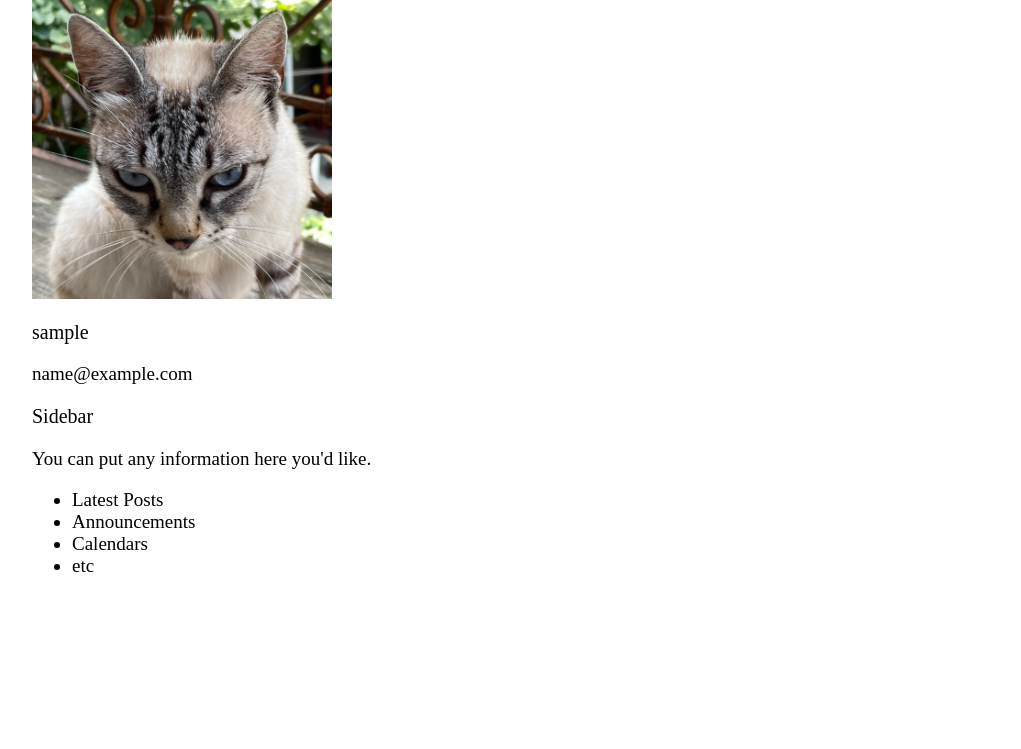
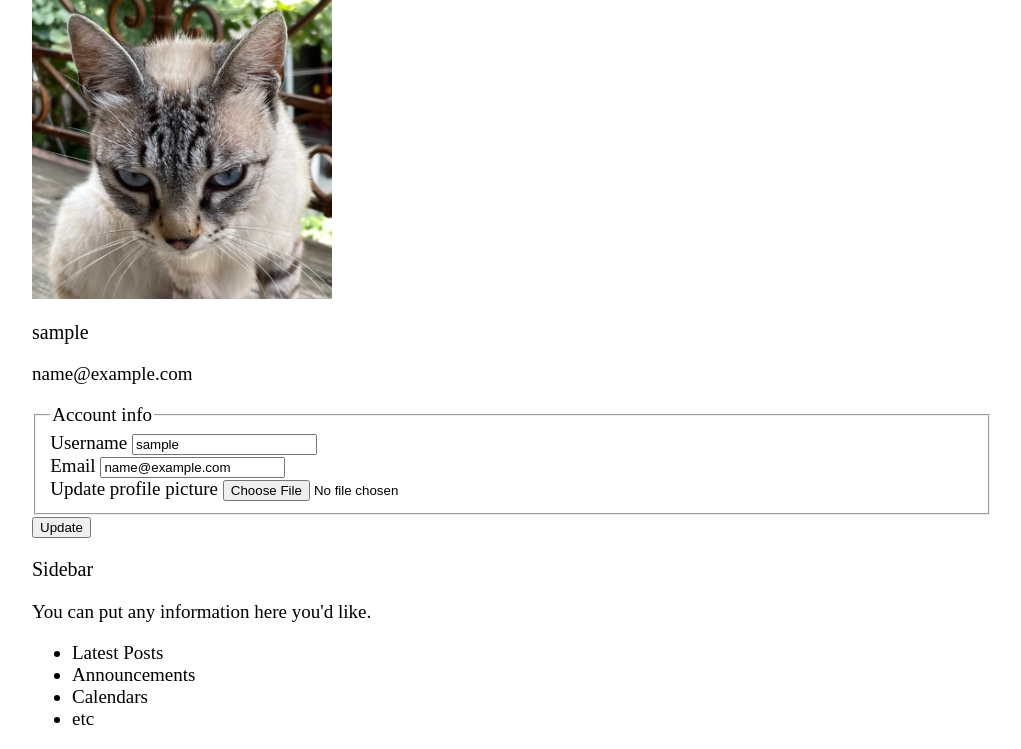
Before and after one commit to enarve/miniblog, a Flask app: page /account in a window 1280 px wide. Shown: the part 55-804 px from the top of the page, without its empty margins (128-1149 px from the left). Before the commit the page ends 627 px from the top, so only its background shows below. Run offline with Flask 3, Linux system fonts and the light colour scheme; the visitor is signed in with stand-in values (Sample User, id 1); some libraries are stand-ins or nearby versions; some web fonts are replaced.

Commit message:
Profile picture

```diff
--- a/miniblog/forms.py
+++ b/miniblog/forms.py
@@ -1,4 +1,5 @@
 from flask_wtf import FlaskForm
+from flask_wtf.file import FileField, FileAllowed
 from flask_login import current_user
 from wtforms import StringField, PasswordField, SubmitField, BooleanField
 from wtforms.validators import DataRequired, Length, Email, EqualTo, ValidationError
@@ -13,10 +14,9 @@ class RegistrationForm(FlaskForm):
     submit = SubmitField('Sign up')
 
     def validate_username(self, username):
-        if username.data != current_user.username:
-            user = User.query.filter_by(username=username.data).first()
-            if user:
-                raise ValidationError('This username is taken. Please choose a different one.')
+        user = User.query.filter_by(username=username.data).first()
+        if user:
+            raise ValidationError('This username is taken. Please choose a different one.')
 
     def validate_email(self, email):
         email = User.query.filter_by(email=email.data).first()
@@ -32,13 +32,16 @@ class LoginForm(FlaskForm):
 class UpdateAccountForm(FlaskForm):
     username = StringField('Username', validators=[DataRequired(), Length(min=2, max=20)])
     email = StringField('Email', validators=[DataRequired(), Email()])
+    picture = FileField('Update profile picture', validators=[FileAllowed(['jpg', 'png'])])
     submit = SubmitField('Update')
     def validate_username(self, username):
-        user = User.query.filter_by(username=username.data).first()
-        if user:
-            raise ValidationError('This username is taken. Please choose a different one.')
+        if username.data != current_user.username:
+            user = User.query.filter_by(username=username.data).first()
+            if user:
+                raise ValidationError('This username is taken. Please choose a different one.')
 
     def validate_email(self, email):
-        email = User.query.filter_by(email=email.data).first()
-        if email:
-            raise ValidationError('This email is taken. Please choose a different one.')
+        if email.data != current_user.email:
+            email = User.query.filter_by(email=email.data).first()
+            if email:
+                raise ValidationError('This email is taken. Please choose a different one.')
--- a/miniblog/routes.py
+++ b/miniblog/routes.py
@@ -1,8 +1,11 @@
+import os
+import secrets
+from PIL import Image
 from flask import render_template, url_for, flash, redirect, request
 from flask_login import login_user, current_user, logout_user, login_required
 
 from miniblog import app, db, bcrypt
-from miniblog.forms import RegistrationForm, LoginForm
+from miniblog.forms import RegistrationForm, LoginForm, UpdateAccountForm
 from miniblog.models import User, Post
 
 # sample data
@@ -64,8 +67,32 @@ def logout():
     logout_user()
     return redirect(url_for('index'))
 
-@app.route("/account")
+def save_picture(form_picture):
+    random_hex = secrets.token_hex(8)
+    _, f_ext = os.path.splitext(form_picture.filename)
+    picture_fn = random_hex + f_ext
+    picture_path = os.path.join(app.root_path, 'static/profile_pics', picture_fn)
+    output_size = (125, 125)
+    i = Image.open(form_picture)
+    i.thumbnail(output_size)
+    i.save(picture_path)
+    return picture_fn
+
+@app.route("/account", methods=['GET', 'POST'])
 @login_required
 def account():
+    form = UpdateAccountForm()
+    if form.validate_on_submit():
+        if form.picture.data:
+            picture_filename = save_picture(form.picture.data)
+            current_user.image_file = picture_filename
+        current_user.username = form.username.data
+        current_user.email = form.email.data
+        db.session.commit()
+        flash('Your account has been updated!', 'success')
+        return redirect(url_for('account'))
+    elif request.method == 'GET':
+        form.username.data = current_user.username
+        form.email.data = current_user.email
     image_file = url_for('static', filename='profile_pics/' + current_user.image_file)
-    return render_template('account.html', title='Account', image_file=image_file)
+    return render_template('account.html', title='Account', image_file=image_file, form=form)
--- a/miniblog/templates/account.html
+++ b/miniblog/templates/account.html
@@ -8,6 +8,58 @@
           <p class="text-secondary">{{ current_user.email }}</p>
         </div>
       </div>
-      <!-- FORM HERE -->
+
+        <form method="POST" action="" enctype="multipart/form-data">
+            {{ form.hidden_tag() }}
+            <fieldset class="">
+                <legend class="">Account info</legend>
+                <div class="">
+                    {{ form.username.label }}
+
+                    {% if form.username.errors %}
+                        {{ form.username }}
+                        <div>
+                            {% for error in form.username.errors %}
+                                <span>{{ error }}</span>
+                            {% endfor %}
+                        </div>
+                    {% else %}
+                        {{ form.username }}
+                    {% endif %}
+                </div>
+                <div class="">
+                    {{ form.email.label }}
+
+                    {% if form.email.errors %}
+                        {{ form.email }}
+                        <div>
+                            {% for error in form.email.errors %}
+                                <span>{{ error }}</span>
+                            {% endfor %}
+                        </div>
+                    {% else %}
+                        {{ form.email }}
+                    {% endif %}
+                </div>
+
+                <div>
+                    {{ form.picture.label() }}
+                    {{ form.picture() }}
+                    {% if form.picture.errors %}
+                        {% for error in form.picture.errors %}
+                            <span>{{ error }}</span></br>
+                        {% endfor %}
+                    {% endif %}
+                </div>
+
+            </fieldset>
+
+
+
+            <div class="">
+                {{ form.submit }}
+            </div>
+        </form>
+
     </div>
 {% endblock content %}
--- a/pyproject.toml
+++ b/pyproject.toml
@@ -11,4 +11,5 @@ dependencies = [
     "flask-login>=0.6.3",
     "flask-sqlalchemy>=3.1.1",
     "flask-wtf>=1.2.2",
+    "pillow>=12.2.0",
 ]
```
Also changed, not shown: 1 other file.
